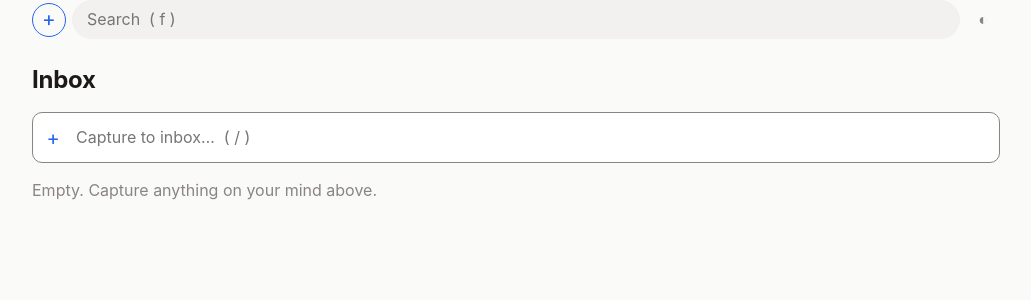
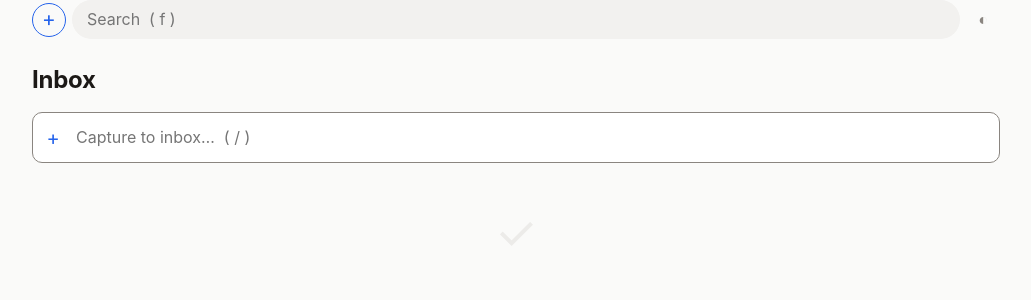
Before and after one commit to apurvanakade/GTD, a Flask app: page /inbox in a window 1280 px wide. Shown: the part 57-357 px from the top of the page, without its empty margins (124-1155 px from the left). Run offline with Flask 3, Linux system fonts and the light colour scheme; data comes from the database, SQL or seed files in the repository; data that the repository does not hold is empty.

Commit message:
Empty action lists show one big faint ✓
Co-Authored-By: Claude Opus 5.5 <noreply@anthropic.com>

```diff
--- a/static/style.css
+++ b/static/style.css
@@ -186,6 +186,9 @@ body.naming .drop-panel .new input { display: block; }
 
 .flash { background: var(--due); padding: 8px 12px; border-radius: 8px; }
 .empty, .hint { color: var(--muted); }
+/* An action list with nothing left in it: one big faint ✓ instead of a sentence (kept for screen readers). */
+.empty.clear { font-size: 0; text-align: center; padding: 32px 0; border: 0; }
+.empty.clear::before { content: "✓"; font-size: 3rem; line-height: 1; color: var(--line); }
 
 .row { display: flex; flex-wrap: wrap; gap: 6px; align-items: center; margin: 10px 0; }
 .row input { flex: 1 1 200px; width: auto; }
--- a/templates/_task.html
+++ b/templates/_task.html
@@ -35,7 +35,7 @@
   <ul class="tasks soon">{% for t in rows %}{{ row(t, project=project, soon=True) }}{% endfor %}</ul>
 </details>
 {% else %}
-<ul class="tasks"><li class="empty">{{ empty }}</li></ul>
+<ul class="tasks"><li class="empty clear">{{ empty }}</li></ul>
 {% endfor %}
 {% endmacro %}
 
--- a/templates/inbox.html
+++ b/templates/inbox.html
@@ -58,6 +58,6 @@
 })();
 </script>
 {% else %}
-<p class="empty">Empty. Capture anything on your mind above.</p>
+<p class="empty clear">Empty. Capture anything on your mind above.</p>
 {% endif %}
 {% endblock %}
--- a/templates/list.html
+++ b/templates/list.html
@@ -18,6 +18,6 @@
 {% if tasks %}
 <ul class="tasks">{% for t in tasks %}{{ row(t) }}{% endfor %}</ul>
 {% else %}
-<p class="empty">{{ empty }}</p>
+<p class="empty clear">{{ empty }}</p>
 {% endif %}
 {% endblock %}
```
Also changed, not shown: CLAUDE.md (+1 -0 lines), tests/test_browser.py (+12 -0 lines).
